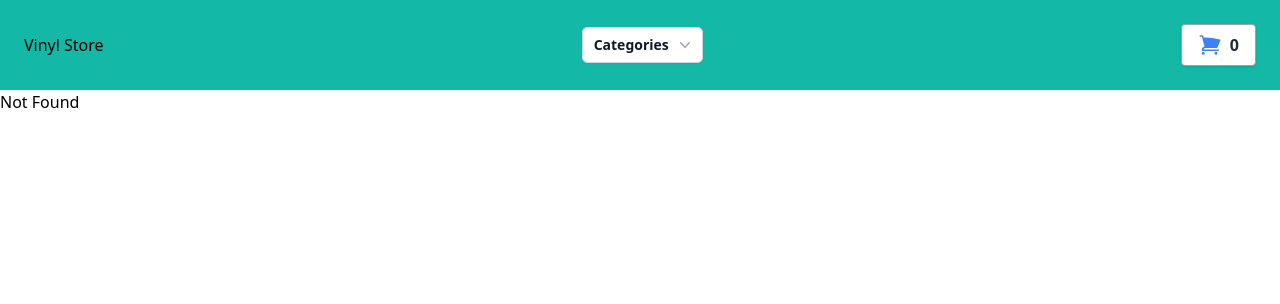
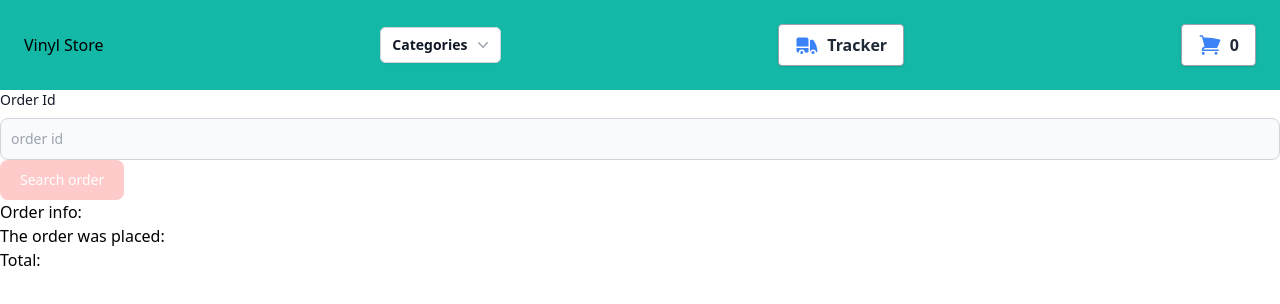
Before and after one commit to RodrigoGamboa/coderhouse-react-app, a React (Create React App) app: page /tracker in a window 1280 px wide. Before the commit this address led to /404. Shown: the top 304 px of the page. Built offline with nearby package versions, Linux system fonts and the light colour scheme.

Commit message:
feat: add tracker

```diff
--- a/src/App.jsx
+++ b/src/App.jsx
@@ -5,6 +5,7 @@ import NotFound from "./Pages/NotFound";
 import Checkout from "./Pages/Checkout";
 import { BrowserRouter, Navigate, Routes, Route } from "react-router-dom";
 import { createContext, useState } from "react";
+import OrderTracker from "./Pages/OrderTracker";
 
 export const ContextCart = createContext("");
 
@@ -20,6 +21,7 @@ const App = () => {
           <Route path="/category/:categoryId" element={<ItemListContainer />} />
           <Route path="/item/:itemId" element={<ItemDetailContainer />} />
           <Route path="/cart" element={<Checkout />} />
+          <Route path="/tracker" element={<OrderTracker />} />
           <Route path="*" element={<Navigate to="/404" replace />} />
           <Route path="404" element={<NotFound />} />
         </Routes>
--- a/src/Pages/Checkout.jsx
+++ b/src/Pages/Checkout.jsx
@@ -44,7 +44,7 @@ const Checkout = () => {
     const order = {
       buyer,
       items: cart,
-      total: 100,
+      total: totalPrice,
       date: today.toUTCString(),
     };
     const db = getFirestore();
@@ -61,8 +61,8 @@ const Checkout = () => {
         },
         () => {
             /* clipboard write failed */
-    }
-);
+        }
+    );
   };
 
   return (
@@ -75,9 +75,10 @@ const Checkout = () => {
                         <p>{albumToBuy.artist} - {albumToBuy.title} x {albumToBuy.quantity} x {albumToBuy.price} ={" "} {albumToBuy.total}
                         </p>
                     </div>
-                    <p>Total: {totalPrice}</p>
+
                 </div>
             ))}
+            <p>Total: {totalPrice}</p>
             {cart.length === 0 && <p>You don't have items in your cart yet!</p>}
         </div>
         <form className="w-1/3">
--- /dev/null
+++ b/src/Pages/OrderTracker.jsx
@@ -0,0 +1,54 @@
+import { useState } from "react";
+import { serviceOrders } from "../services/orders";
+
+const OrderTracker = () => {
+    const [inputOrder, setInputOrder] = useState('');
+    const [order, setOrder] = useState({});
+
+    const searchOrder = event => {
+        event.preventDefault();
+        serviceOrders.getOrder(inputOrder).then(order => {
+            setOrder(order);
+        }).catch(error => {
+            console.log(error);
+        });
+    };
+
+    return (
+        <>
+            <form action="">
+                <div>
+                    <label htmlFor="order-id" className="block mb-2 text-sm font-medium text-gray-900 dark:text-white">
+                        Order Id
+                    </label>
+                    <input
+                        type="text"
+                        id="order-id"
+                        value={inputOrder}
+                        onChange={(e) => setInputOrder(e.target.value)}
+                        placeholder="order id"
+                        required
+                        className="bg-gray-50 border border-gray-300 text-gray-900 text-sm rounded-lg disabled:bg-red-200 focus:ring-blue-500 focus:border-blue-500 block w-full p-2.5 dark:bg-gray-700 dark:border-gray-600 dark:placeholder-gray-400 dark:text-white dark:focus:ring-blue-500 dark:focus:border-blue-500"
+                    />
+                </div>
+                <button
+                    type="submit" onClick={searchOrder}
+                    disabled={!inputOrder}
+                    className="text-white bg-blue-700 disabled:bg-red-200 hover:bg-blue-800 focus:ring-4 focus:outline-none focus:ring-blue-300 font-medium rounded-lg text-sm w-full sm:w-auto px-5 py-2.5 text-center dark:bg-blue-600 dark:hover:bg-blue-700 dark:focus:ring-blue-800"
+                >
+                    Search order
+                </button>
+            </form>
+            <div>
+                <h1>Order info:</h1>
+                <h2>The order was placed: {order.date}</h2>
+                <h2>Total: {order.total}</h2>
+                {order.items && order.items.map(item => (
+                    <h1 key={item.id}>{item.artist} - {item.title} x {item.quantity}</h1>
+                ))}
+            </div>
+        </>
+    )
+};
+
+export default OrderTracker;
--- a/src/components/NavBar.jsx
+++ b/src/components/NavBar.jsx
@@ -3,6 +3,8 @@ import { Link } from "react-router-dom";
 import { useContext } from "react";
 import { ContextCart } from "../App";
 import Dropdown from "./Dropdown";
+import { TruckIcon } from '@heroicons/react/24/solid';
+
 
 const NavBar = () => {
   const { cart } = useContext(ContextCart);
@@ -10,42 +12,15 @@ const NavBar = () => {
     <nav className="flex items-center justify-between flex-wrap bg-teal-500 p-6">
       <Link to="/">Vinyl Store</Link>
       <Dropdown />
-      {/*
-      <ul className="flex">
-        <li className="mr-6">
-          <Link
-            className="text-black-500 hover:text-blue-800"
-            to="/category/rock"
-          >
-            Rock
-          </Link>
-        </li>
-        <li className="mr-6">
-          <Link
-            className="text-black-500 hover:text-blue-800"
-            to="/category/electronic"
-          >
-            Electronic
-          </Link>
-        </li>
-        <li className="mr-6">
-          <Link
-            className="text-black-500 hover:text-blue-800"
-            to="/category/folk"
-          >
-            Folk
-          </Link>
-        </li>
-        <li className="mr-6">
-          <Link to="/cart">
-            <CartWidget itemQ={cart} />
-          </Link>
-        </li>
-      </ul>
-  */}
-   <Link to="/cart">
-            <CartWidget itemQ={cart} />
-          </Link>
+      <Link to="/tracker">
+        <button className='flex bg-white hover:bg-gray-100 text-gray-800 font-semibold py-2 px-4 border border-gray-400 rounded shadow'>
+          <TruckIcon className='h-6 w-6 mr-2 text-blue-500' />
+			    <span>Tracker</span>
+		    </button>
+      </Link>
+      <Link to="/cart">
+        <CartWidget itemQ={cart} />
+      </Link>
     </nav>
   );
 };
--- a/src/services/albums.js
+++ b/src/services/albums.js
@@ -22,9 +22,9 @@ const getAlbum = async itemId => {
     const document = await getDoc(albumDocumentRef);
     if (document.exists()) {
         album = {
-        ...document.data(),
-        id: document.id
-    }
+            ...document.data(),
+            id: document.id
+        };
     }
     return album;
 };
--- /dev/null
+++ b/src/services/orders.js
@@ -0,0 +1,14 @@
+import { db } from '../firebase';
+import { getDoc, doc } from 'firebase/firestore';
+
+const getOrder = async orderId => {
+    const orderDocumentRef = doc(db, 'orders', orderId);
+    const document = await getDoc(orderDocumentRef);
+    if (document.exists()) {
+        const {buyer, ...order} = document.data();
+        return order;
+    }
+    return {};
+};
+
+export const serviceOrders = { getOrder };
```
